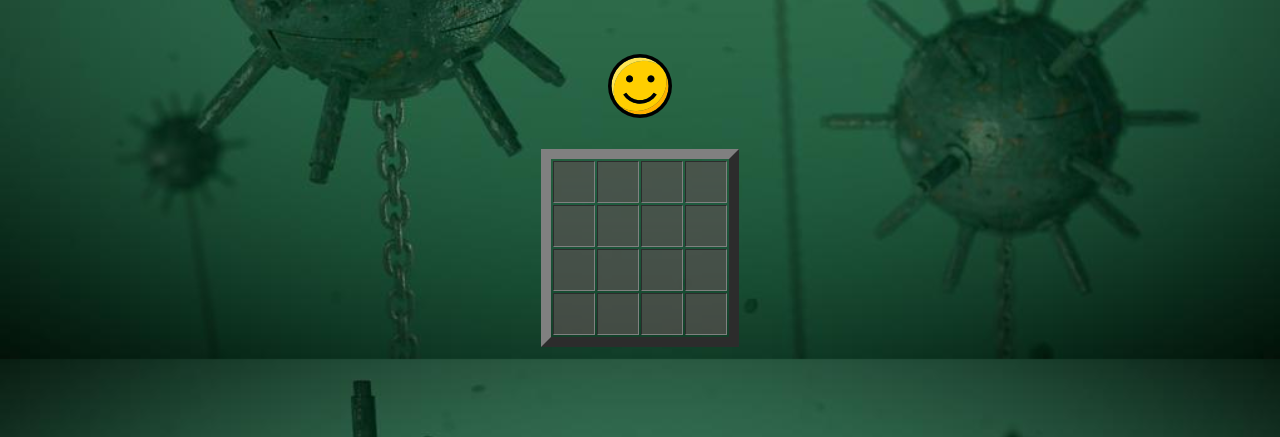
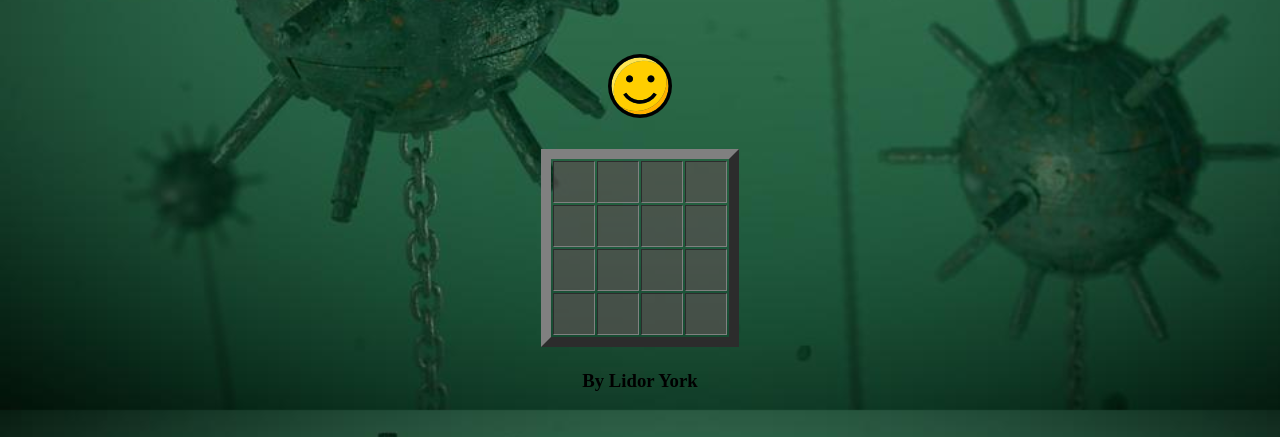
Before and after one commit to YorkLidor/MineSweeperV2, a plain HTML site: page index.html in a window 1280 px wide. Shown: the part 363-800 px from the top of the page. Drawn offline with Linux system fonts and the light colour scheme.

Commit message:
MineSweeperFinal

```diff
--- a/index.html
+++ b/index.html
@@ -29,7 +29,7 @@
         <h2>HINTS<span onclick="hintClick()" class="hint">💡💡💡</span></h2>
     </div>
 
-    <div style="padding: 10px;" class="level-buttoms" >
+    <div style="padding: 10px;" class="level-buttoms">
         <button class="glow-on-hover" type="button" onclick="levelChoose(4,2,1)">Beginner</button>
         <button class="glow-on-hover" type="button" onclick="levelChoose(8,14,2)">Medium</button>
         <button class="glow-on-hover" type="button" onclick="levelChoose(12,32,3)">Expert</button>
@@ -48,6 +48,8 @@
         </table>
     </main>
 
+    <div><h3>By Lidor York</h3></div>
+
 
 
     <script src="js/util.js"></script>
```
